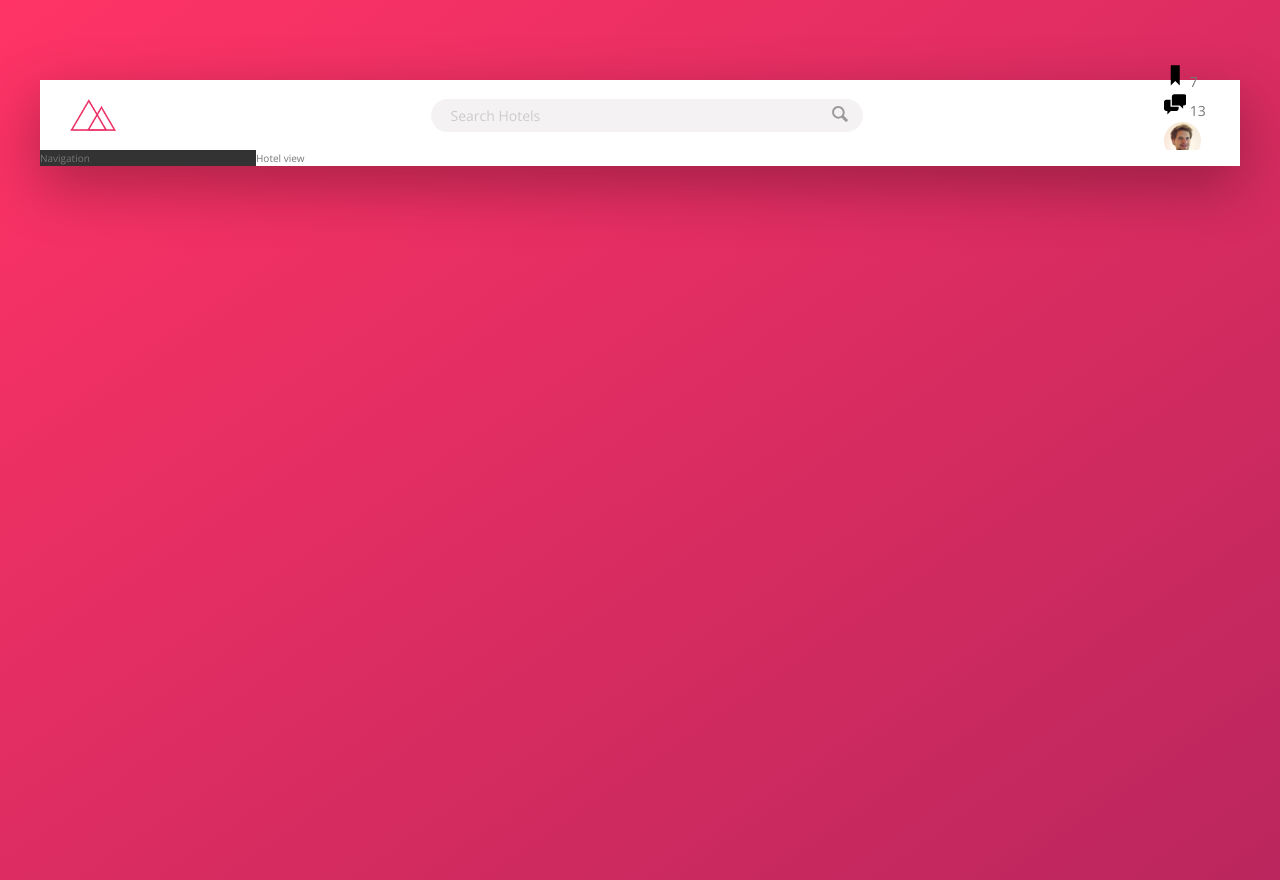
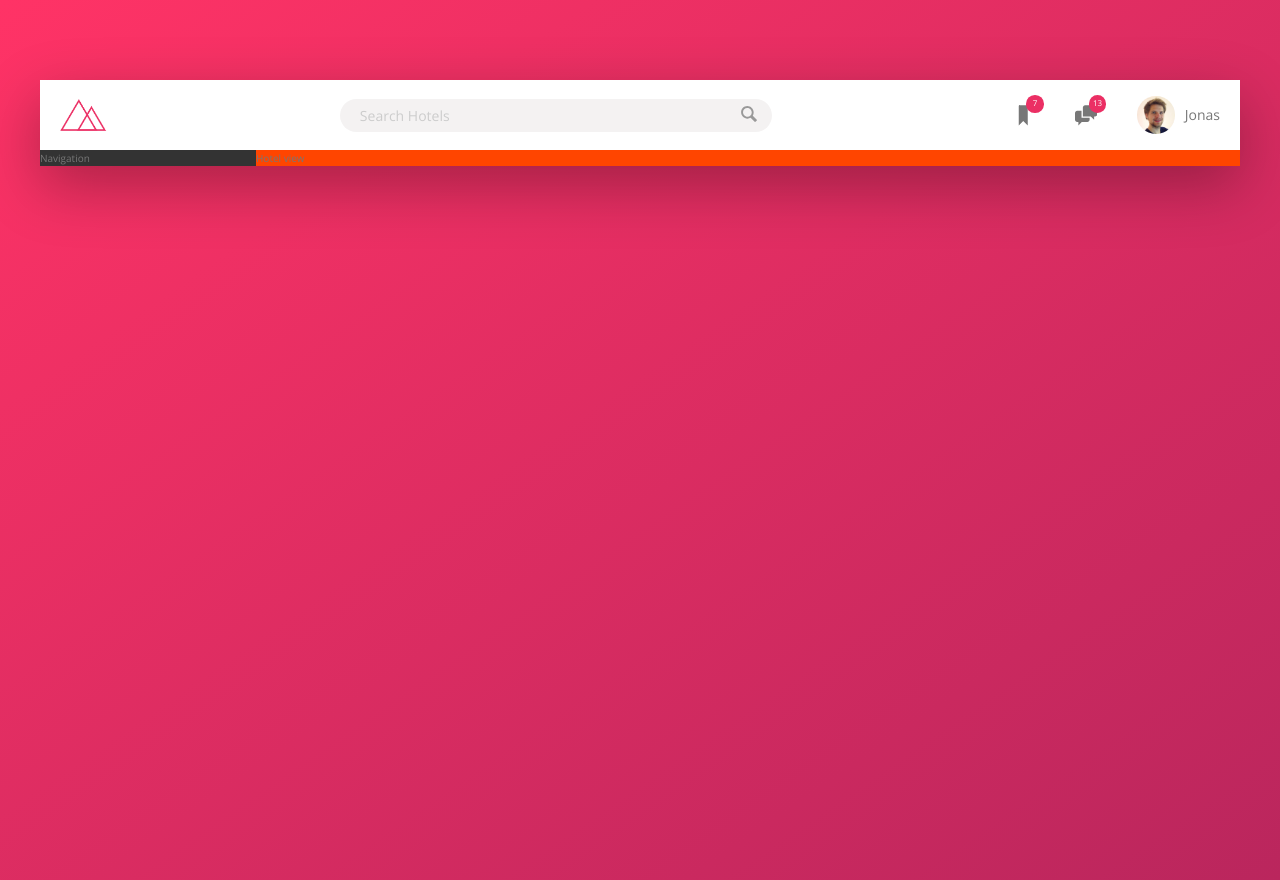
Before and after one commit to javielrezende/advanced_css_sass_2, a website: page index.html in a window 1280 px wide. Drawn offline with nearby package versions, Linux system fonts and the light colour scheme; files that its build step writes are made by us from their sources.

Commit message:
:sparkles: Finished header

```diff
--- a/index.html
+++ b/index.html
@@ -25,7 +25,7 @@
                 </form>
 
                 <nav class="user-nav">
-                    <div class="user-nav__icon__box">
+                    <div class="user-nav__icon-box">
                         <svg class="user-nav__icon">
                             <use xlink:href="img/sprite.svg#icon-bookmark"></use>
                         </svg>
@@ -33,7 +33,7 @@
                         <span class="user-nav__notification">7</span>
                     </div>
 
-                    <div class="user-nav__icon__box">
+                    <div class="user-nav__icon-box">
                         <svg class="user-nav__icon">
                             <use xlink:href="img/sprite.svg#icon-chat"></use>
                         </svg>
--- a/sass/_component.scss
+++ b/sass/_component.scss
@@ -2,7 +2,7 @@
 /// LOGO
 .logo {
     height: 3.25rem;
-    margin-left: 3rem;
+    margin-left: 2rem;
 }
 
 ///////////////////////////////////////////////////
@@ -65,29 +65,51 @@
 ///////////////////////////////////////////////////
 /// USER NAVIGATION
 .user-nav {
+    display: flex;
+    align-items: center;
+    align-self: stretch;
+
+    & > * {
+        padding: 0 2rem;
+        cursor: pointer;
+        height: 100%;
+        display: flex;
+        align-items: center;
+    }
+
+    & > *:hover {
+        background-color: var(--color-gray-light-2);
+    }
+
     &__icon-box {
-
+        position: relative;
     }
 
     &__icon {
         height: 2.25rem;
         width: 2.25rem;
+        fill: var(--color-gray-dark-2);
     }
 
     &__notification {
+        font-size: .8rem;
+        height: 1.75rem;
+        width: 1.75rem;
+        border-radius: 50%;
+        background-color: var(--color-primary);
+        color: #fff;
+        position: absolute;
+        top: 1.5rem;
+        right: 1.1rem;
 
-    }
-
-    &__user {
-
+        display: flex;
+        justify-content: center;
+        align-items: center;
     }
 
     &__user-photo {
         height: 3.75rem;
         border-radius: 50%;
-    }
-
-    &__user-name {
-
+        margin-right: 1rem;
     }
 }
--- a/sass/_layout.scss
+++ b/sass/_layout.scss
@@ -27,7 +27,7 @@
 }
 
 .hotel-view {
-    background-color: #fff;
+    background-color: orangered;
 
     flex: 1; // Significa que vai ser o restante do espaço, alem dos 18%, ou seja, 82%.
 }
```
